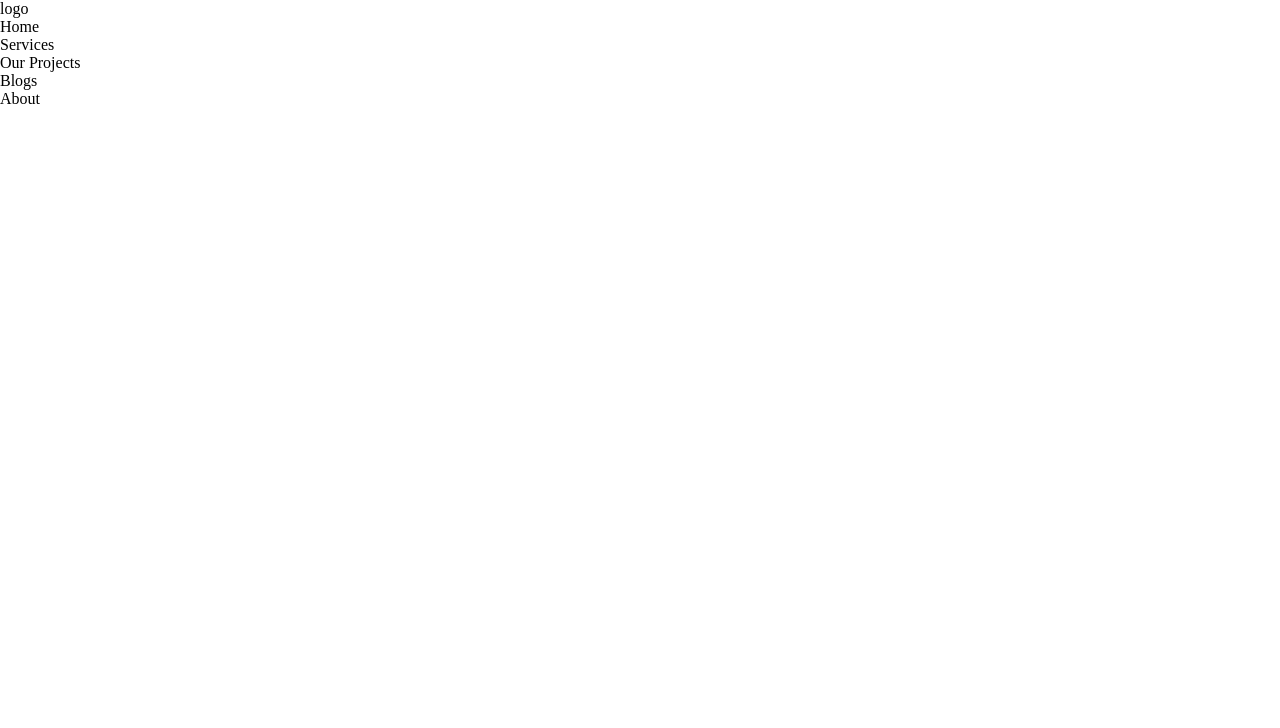
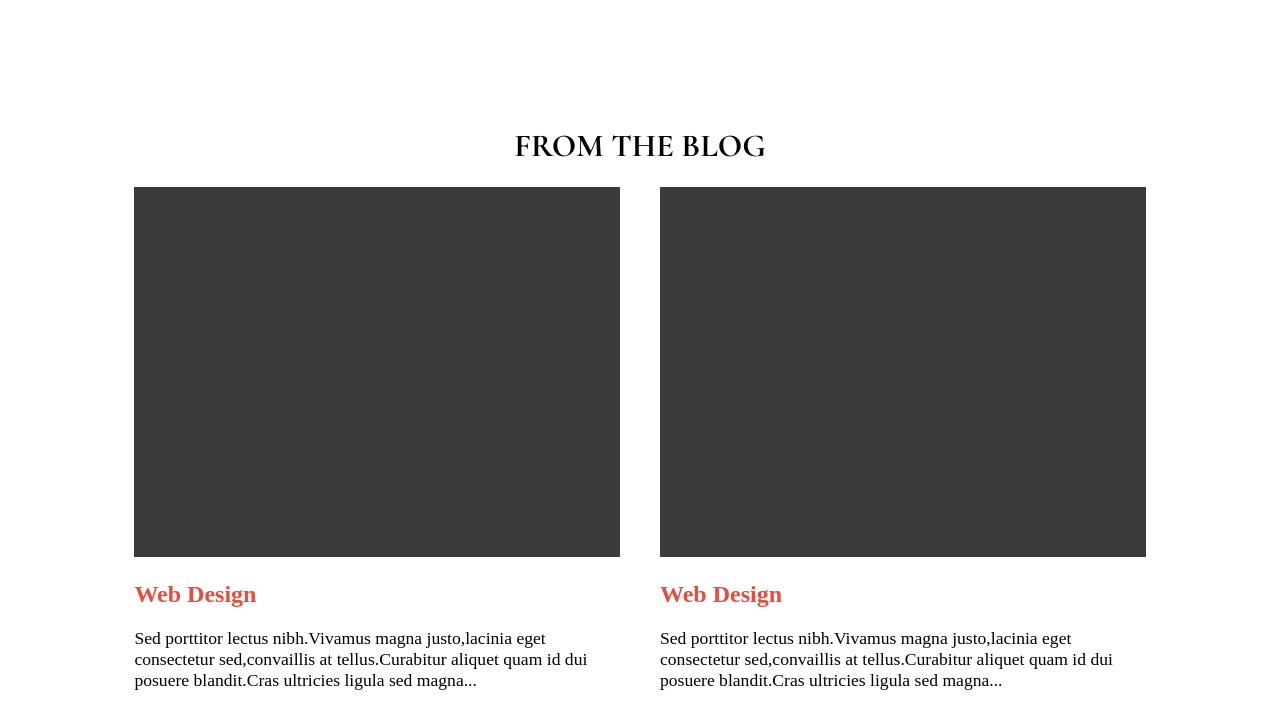
Before and after one commit to Computer-Science-Group/galaxy-template, a plain HTML site: page index.html in a window 1280 px wide. Drawn offline with nearby package versions, Linux system fonts and the light colour scheme.

Commit message:
created the blog

```diff
--- /dev/null
+++ b/css/main.css
@@ -0,0 +1,53 @@
+.blog{
+
+    margin: 10%;
+}
+.blog .title{
+    text-align: center;
+}
+.blog .title h1{
+    font-family: 'Cormorant Garamond', serif;
+    font-size: 2em;
+}
+.blog .boxes{
+    display: flex;
+}
+.blog .boxes .box1{
+    margin-right: 20px;
+}
+.blog .boxes .box2{
+    margin-left: 20px;
+}
+.blog .boxes .box1 .image img,
+.blog .boxes .box2 .image img{
+    width: 100%;
+    height: 370px;
+}
+.blog .boxes .box1 .content h2,
+.blog .boxes .box2 .content h2{
+    color: #e74c3c;
+    font-weight: 550;
+    font-size: 1.5em;
+}
+.blog .boxes .box1 .content p,
+.blog .boxes .box2 .content p{
+    font-size: 1.1em;
+}
+@media screen and (max-width:800px){
+    .blog .boxes{
+        display: block;
+    }
+.blog .boxes .box1,
+.blog .boxes .box2 {
+   margin: 0;
+}
+.blog .boxes .box1 .image img,
+.blog .boxes .box2 .image img{
+    width: 100%;
+    height: 100%;
+}
+.blog .boxes .box1 .content ,
+.blog .boxes .box2 .content {
+    text-align: center;
+}
+}
--- a/index.html
+++ b/index.html
@@ -1,33 +1,42 @@
-<!DOCTYPE html>
-<html lang="en">
+<!DOCTYPE html >
+<html>
+<head>
+    <meta charset="UTF-8">
+    <meta name="viewport" content="width=device-width, initial-scale=1.0">
+    <title>Galaxy</title>
+    <!--css-->
+    <link rel="stylesheet" href="css/main.css">
+    <!--css-->
+    <!--font-->
+    <link href="https://fonts.googleapis.com/css2?family=Cormorant+Garamond:wght@700&display=swap" rel="stylesheet">
+    <!--font-->
+</head>
+<body>
+   <!--blog-->
+   <div class="blog">
+       <div class="title"><h1>FROM THE BLOG</h1></div>
+       <div class="boxes">
+           <div class="box1">
+               <div class="image">
+                   <img src="img/a.png" >
+               </div>
+               <div class="content">
+                   <h2>Web Design</h2>
+                   <p>Sed porttitor lectus nibh.Vivamus magna justo,lacinia eget consectetur sed,convaillis at tellus.Curabitur aliquet quam id dui posuere blandit.Cras ultricies ligula sed magna...</p>
+               </div>
+           </div>
+           <div class="box2">
+            <div class="image">
+                <img src="img/a.png">
+            </div>
+                <div class="content">
+                    <h2>Web Design</h2>
+                    <p>Sed porttitor lectus nibh.Vivamus magna justo,lacinia eget consectetur sed,convaillis at tellus.Curabitur aliquet quam id dui posuere blandit.Cras ultricies ligula sed magna...</p>
+                </div>
+           </div>
+       </div>
+   </div>
+   <!--fin blog-->
 
-<head>
-  <meta charset="UTF-8">
-  <meta name="viewport" content="width=device-width, initial-scale=1.0">
-  <title>Galaxy Template</title>
-
-  <link rel="stylesheet" href="./assets/css/style.css">
-</head>
-
-<body>
-
-  <div class="logo">
-    logo
-  </div>
-  <nav>
-    <ul>
-      <li>Home</li>
-      <li>Services</li>
-      <li>Our Projects</li>
-      <li>Blogs</li>
-      <li>About</li>
-
-
-    </ul>
-  </nav>
-
-
-  <script src="./assets/js/main.js"></script>
 </body>
-
 </html>
```
Also changed, not shown: img/a.png (added).
